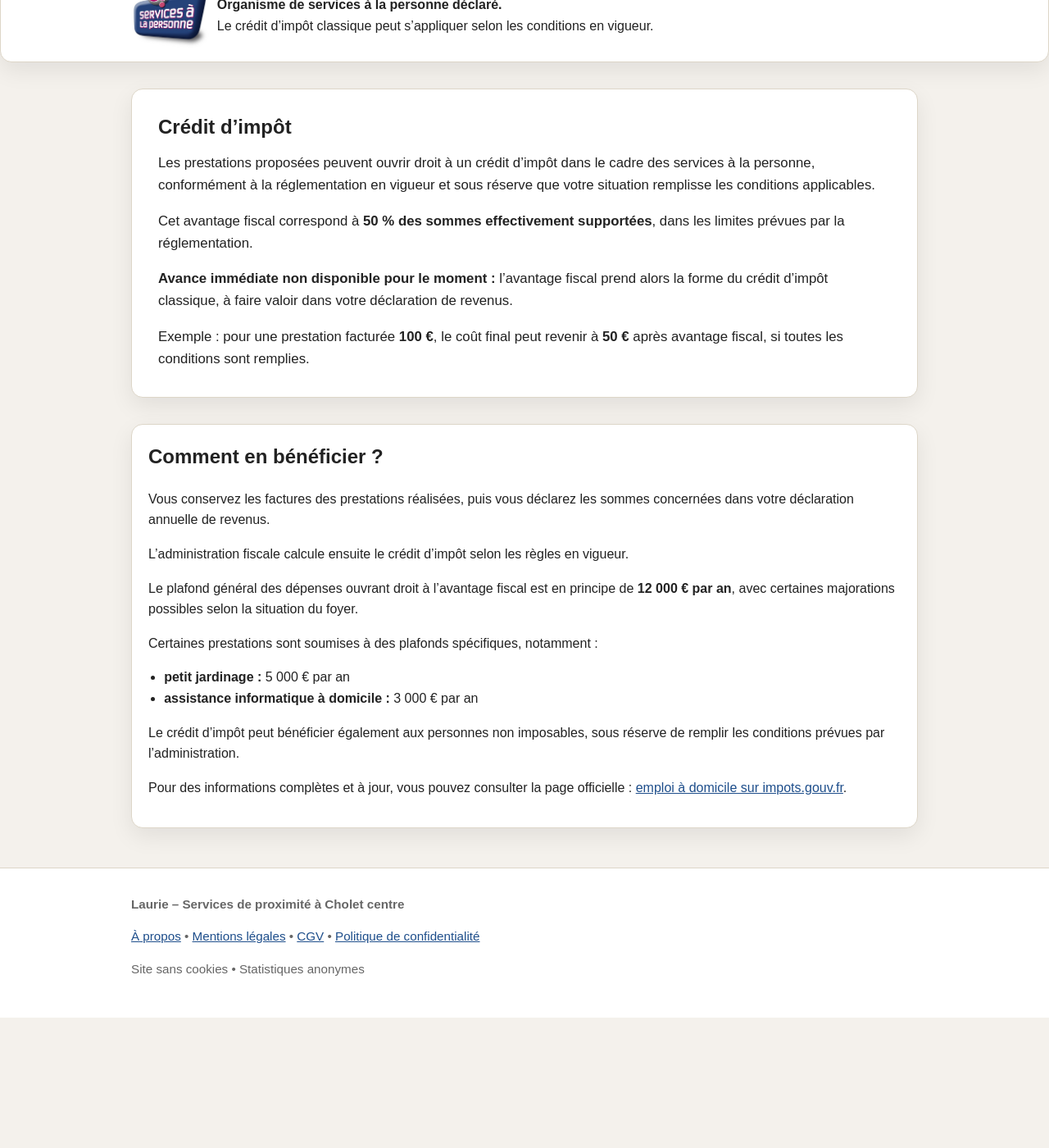
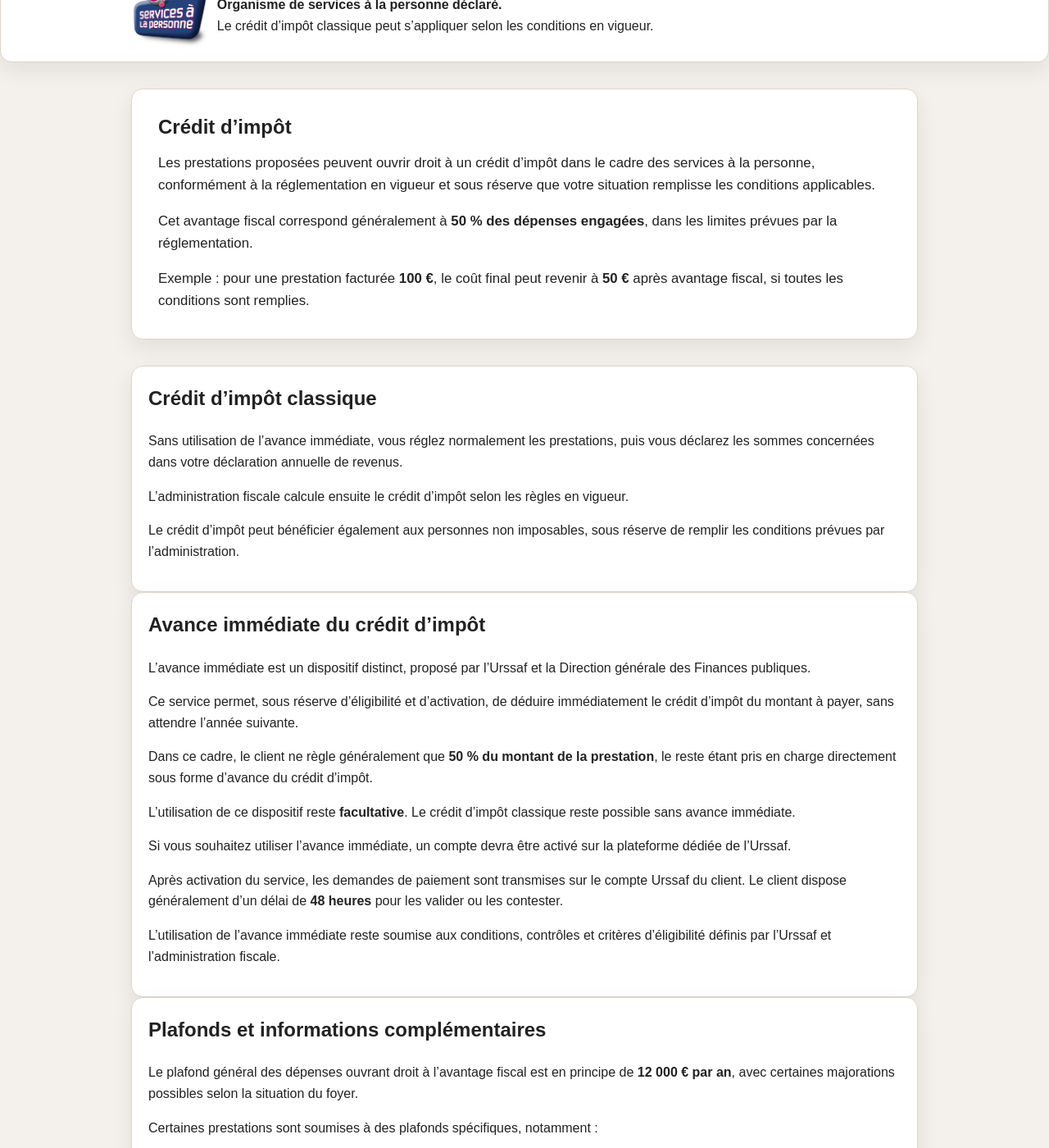
Before and after one commit to Laurie-services/laurie-services.github.io, a Jekyll site: the page built from credit-impot.html, in a window 1280 px wide and 1400 px high, scrolled down 235 px. Shown: the whole window at 82% size. Built offline with Jekyll 4.4.1, drawn with Linux system fonts in a browser that asks for light colours; before the commit the page ends 1476 px from its top, so only the background shows below that; some of the changed text lies outside the part shown.

Commit message:
avance immédiate expliquée

```diff
--- a/credit-impot.html
+++ b/credit-impot.html
@@ -1,7 +1,7 @@
 ---
 layout: default
 title: "Crédit d’impôt"
-description: "Informations générales sur l’avantage fiscal lié à certains services à domicile."
+description: "Informations sur le crédit d’impôt services à la personne et l’avance immédiate."
 ---
 
 <section class="hero">
@@ -9,31 +9,21 @@ description: "Informations générales sur l’avantage fiscal lié à certains
 
   {% if site.sap_validated %}
     <p>
-      Les prestations proposées peuvent ouvrir droit à un crédit d’impôt dans le cadre des services à la personne,
-      conformément à la réglementation en vigueur et sous réserve que votre situation remplisse les conditions applicables.
+      Les prestations proposées peuvent ouvrir droit à un crédit d’impôt
+      dans le cadre des services à la personne,
+      conformément à la réglementation en vigueur
+      et sous réserve que votre situation remplisse les conditions applicables.
     </p>
 
     <p>
-      Cet avantage fiscal correspond à <strong>50&nbsp;% des sommes effectivement supportées</strong>,
+      Cet avantage fiscal correspond généralement à
+      <strong>50&nbsp;% des dépenses engagées</strong>,
       dans les limites prévues par la réglementation.
-    </p>
-
-    {% if site.avance_immediate_active %}
-      <p>
-        <strong>Avance immédiate disponible :</strong>
-        si vous êtes éligible et que le service est activé, vous ne réglez que la part restant à votre charge,
-        soit généralement 50&nbsp;% du montant de la prestation.
     </p>
   {% else %}
     <p>
-        <strong>Avance immédiate non disponible pour le moment :</strong>
-        l’avantage fiscal prend alors la forme du crédit d’impôt classique,
-        à faire valoir dans votre déclaration de revenus.
-      </p>
-    {% endif %}
-  {% else %}
-    <p>
-      Les prestations proposées ont vocation à être éligibles au crédit d’impôt dans le cadre des services à la personne,
+      Les prestations proposées ont vocation à être éligibles au crédit d’impôt
+      dans le cadre des services à la personne,
       sous réserve de validation officielle de la déclaration services à la personne
       et des conditions fiscales applicables à votre situation.
     </p>
@@ -46,45 +36,97 @@ description: "Informations générales sur l’avantage fiscal lié à certains
 
   <p>
     Exemple : pour une prestation facturée <strong>100&nbsp;€</strong>,
-    le coût final peut revenir à <strong>50&nbsp;€</strong> après avantage fiscal,
-    si toutes les conditions sont remplies.
+    le coût final peut revenir à <strong>50&nbsp;€</strong>
+    après avantage fiscal, si toutes les conditions sont remplies.
   </p>
 </section>
 
 <section class="card">
-  <h2>Comment en bénéficier&nbsp;?</h2>
+  <h2>Crédit d’impôt classique</h2>
 
   {% if site.sap_validated %}
-    {% if site.avance_immediate_active %}
     <p>
-        Si vous utilisez l’avance immédiate et que votre dossier est activé,
-        l’avantage fiscal est directement déduit du montant à payer.
+      Sans utilisation de l’avance immédiate,
+      vous réglez normalement les prestations,
+      puis vous déclarez les sommes concernées
+      dans votre déclaration annuelle de revenus.
     </p>
 
     <p>
-        Vous ne payez alors que la part restant à votre charge,
-        sous réserve d’acceptation du dispositif et des conditions fixées par l’Urssaf.
-      </p>
-    {% else %}
-      <p>
-        Vous conservez les factures des prestations réalisées,
-        puis vous déclarez les sommes concernées dans votre déclaration annuelle de revenus.
+      L’administration fiscale calcule ensuite le crédit d’impôt
+      selon les règles en vigueur.
     </p>
 
     <p>
-        L’administration fiscale calcule ensuite le crédit d’impôt selon les règles en vigueur.
+      Le crédit d’impôt peut bénéficier également aux personnes non imposables,
+      sous réserve de remplir les conditions prévues par l’administration.
     </p>
-    {% endif %}
   {% else %}
     <p>
       Tant que la déclaration services à la personne n’est pas officiellement validée,
       les prestations ne peuvent pas encore ouvrir droit au crédit d’impôt.
     </p>
   {% endif %}
+</section>
+
+<section class="card">
+  <h2>Avance immédiate du crédit d’impôt</h2>
+
+  {% if site.sap_validated %}
+    <p>
+      L’avance immédiate est un dispositif distinct,
+      proposé par l’Urssaf et la Direction générale des Finances publiques.
+    </p>
 
     <p>
-    Le plafond général des dépenses ouvrant droit à l’avantage fiscal est en principe de
-    <strong>12&nbsp;000&nbsp;€ par an</strong>, avec certaines majorations possibles selon la situation du foyer.
+      Ce service permet, sous réserve d’éligibilité et d’activation,
+      de déduire immédiatement le crédit d’impôt du montant à payer,
+      sans attendre l’année suivante.
+    </p>
+
+    <p>
+      Dans ce cadre, le client ne règle généralement que
+      <strong>50&nbsp;% du montant de la prestation</strong>,
+      le reste étant pris en charge directement sous forme d’avance du crédit d’impôt.
+    </p>
+
+    <p>
+      L’utilisation de ce dispositif reste <strong>facultative</strong>.
+      Le crédit d’impôt classique reste possible sans avance immédiate.
+    </p>
+
+    <p>
+      Si vous souhaitez utiliser l’avance immédiate,
+      un compte devra être activé sur la plateforme dédiée de l’Urssaf.
+    </p>
+
+    <p>
+      Après activation du service,
+      les demandes de paiement sont transmises sur le compte Urssaf du client.
+      Le client dispose généralement d’un délai de <strong>48 heures</strong>
+      pour les valider ou les contester.
+    </p>
+
+    <p>
+      L’utilisation de l’avance immédiate reste soumise
+      aux conditions, contrôles et critères d’éligibilité
+      définis par l’Urssaf et l’administration fiscale.
+    </p>
+  {% else %}
+    <p>
+      L’avance immédiate du crédit d’impôt ne pourra être proposée
+      qu’après validation officielle de l’activité services à la personne.
+    </p>
+  {% endif %}
+</section>
+
+<section class="card">
+  <h2>Plafonds et informations complémentaires</h2>
+
+  <p>
+    Le plafond général des dépenses ouvrant droit à l’avantage fiscal
+    est en principe de <strong>12&nbsp;000&nbsp;€ par an</strong>,
+    avec certaines majorations possibles selon la situation du foyer.
   </p>
 
   <p>
@@ -97,8 +139,8 @@ description: "Informations générales sur l’avantage fiscal lié à certains
   </ul>
 
   <p>
-    Le crédit d’impôt peut bénéficier également aux personnes non imposables,
-    sous réserve de remplir les conditions prévues par l’administration.
+    Laurie Services de proximité reste votre interlocutrice principale
+    pour l’organisation des prestations et le suivi administratif lié aux services réalisés.
   </p>
 
   <p>
```
Also changed, not shown: 10 other files. Lines whose indentation alone changed are shown as unchanged.
